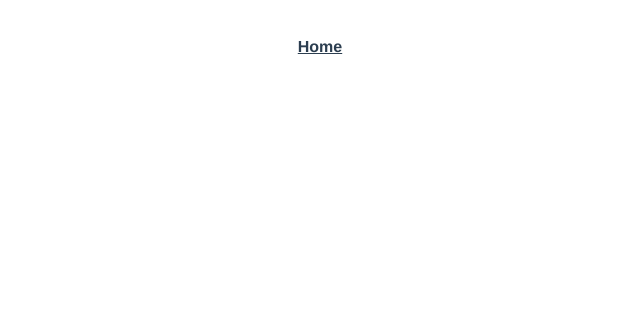
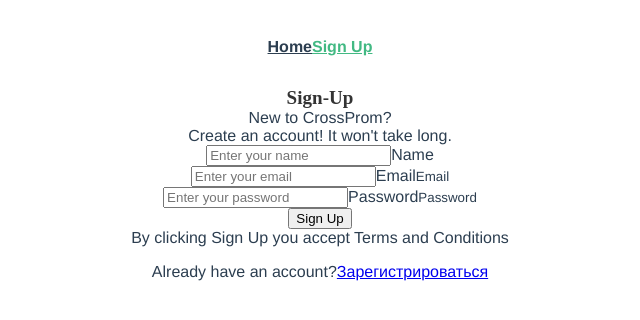
Before and after one commit to KaroMourad/cross-promotion, a Vue app: page /signUp in a window 1280 px wide. Shown: the top 320 px of the page, without its empty margins (320-960 px from the left). Built offline with nearby package versions, Linux system fonts and the light colour scheme.

Commit message:
add sign up template

```diff
--- a/src/App.vue
+++ b/src/App.vue
@@ -2,6 +2,7 @@
     <div id="app">
         <div id="nav">
             <router-link to="/">Home</router-link>
+            <router-link to="/signUp">Sign Up</router-link>
         </div>
         <router-view/>
     </div>
--- /dev/null
+++ b/src/components/layouts/EmptyLayout.vue
@@ -0,0 +1,5 @@
+<template>
+    <div class="empty-layout">
+
+    </div>
+</template>
--- a/src/router/index.js
+++ b/src/router/index.js
@@ -1,6 +1,7 @@
 import Vue from 'vue';
 import VueRouter from 'vue-router';
-import Home from '../views/Home.vue';
+import Home from '../views/Home';
+import SignUp from '../views/SignUp';
 
 Vue.use(VueRouter);
 
@@ -9,6 +10,11 @@
     path: '/',
     name: 'Home',
     component: Home,
+  },
+  {
+    path: '/signUp',
+    name: 'SignUp',
+    component: SignUp,
   }
 ];
 
--- /dev/null
+++ b/src/views/SignUp.vue
@@ -0,0 +1,80 @@
+<template>
+    <form class="card">
+        <div class="card-content">
+            <span class="card-title center">Sign-Up</span>
+            <span class="center">New to CrossProm?</span>
+            <div class="line"></div>
+            <span class="center">Create an account! It won't take long.</span>
+            <div class="input-field">
+                <input
+                    class="validate"
+                    id="name"
+                    placeholder="Enter your name"
+                    type="text"
+                >
+                <label for="name">Name</label>
+            </div>
+            <div class="input-field">
+                <input
+                    class="validate"
+                    id="email"
+                    placeholder="Enter your email"
+                    type="text"
+                >
+                <label for="email">Email</label>
+                <small class="helper-text invalid">Email</small>
+            </div>
+            <div class="input-field">
+                <input
+                    class="validate"
+                    id="password"
+                    placeholder="Enter your password"
+                    type="password"
+                >
+                <label for="password">Password</label>
+                <small class="helper-text invalid">Password</small>
+            </div>
+        </div>
+        <div class="card-action">
+            <div>
+                <button
+                    class="auth-submit"
+                    type="submit"
+                >
+                    Sign Up
+                </button>
+            </div>
+            <span>By clicking Sign Up you accept Terms and Conditions</span>
+            <p class="center">
+                Already have an account?
+                <a href="/">Зарегистрироваться</a>
+            </p>
+        </div>
+    </form>
+</template>
+
+<script>
+
+</script>
+
+<style>
+    .center {
+        display: flex;
+        align-items: center;
+        text-align: center;
+        justify-content: center;
+    }
+
+    .card-title {
+        font-family: Nunito;
+        font-style: normal;
+        font-weight: bold;
+        font-size: 19px;
+        line-height: 23px;
+        display: flex;
+        align-items: center;
+        text-align: center;
+        letter-spacing: 0.056px;
+        color: #333333;
+    }
+</style>
```
